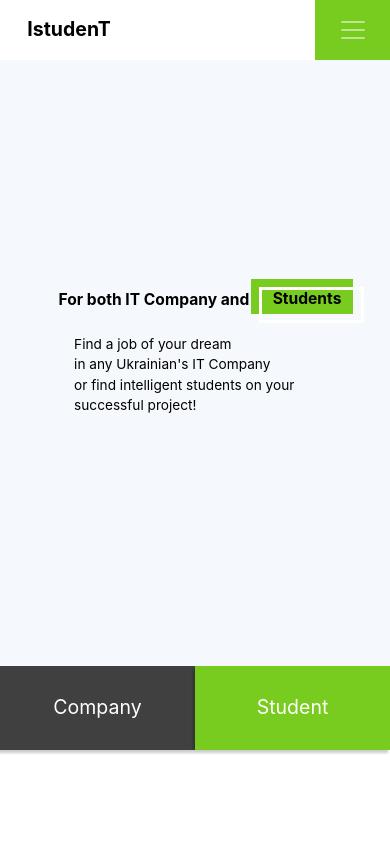
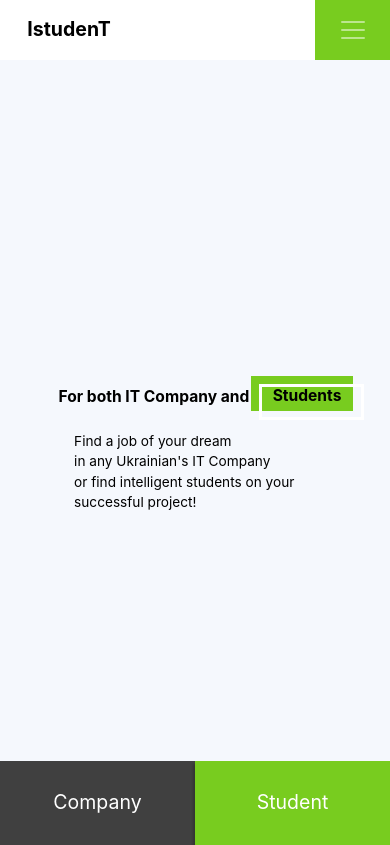
Before and after one commit to vasarostik/istudent, a React (Create React App) app: page / in a window 390 px wide. Built offline with nearby package versions, Linux system fonts and the light colour scheme.

Commit message:
fix navbar and buttons UI

```diff
--- a/package.json
+++ b/package.json
@@ -2,8 +2,10 @@
   "name": "istudent",
   "version": "0.1.0",
   "private": true,
+  "homepage": "https://jarvizzik.github.io/istudent",
   "dependencies": {
     "bootstrap": "^4.3.1",
+    "gh-pages": "^2.0.1",
     "mdbreact": "^4.13.0",
     "react": "^16.8.6",
     "react-bootstrap": "^1.0.0-beta.8",
@@ -16,7 +18,9 @@
     "start": "react-scripts start",
     "build": "react-scripts build",
     "test": "react-scripts test",
-    "eject": "react-scripts eject"
+    "eject": "react-scripts eject",
+    "predeploy": "npm run build",
+    "deploy": "gh-pages -d build"
   },
   "eslintConfig": {
     "extends": "react-app"
--- a/src/css/App.css
+++ b/src/css/App.css
@@ -73,6 +73,8 @@
   position:absolute;
   align-self:center;
   top:77vh;
+  flex-direction: row;
+  display:inline;
 }
 
 .studentButton{
@@ -95,16 +97,32 @@
   background-color: #404040;
 }
 
-@media only screen and (max-width: 700px) {
+@media only screen and (max-width: 767.9px)  {
+
+  .main {
+    min-height: 93vh;
+  }
 
   .buttons {
-    position:relative;
-    align-self:center;
-    top:60vmin;
+    position:absolute;
+    top:auto;
+    bottom: 0vh;
+    display:flex;
   }
 
+  .companyButton{
+    float:left;
+    height:10vh;
+    width:50vw;
+    border:0px;
+    font-size:5vmin;
+    color:#fff;
+    box-shadow: rgba(0, 0, 0, 0.2) -0.5vmin 0.7vmin 0.6vmin 0px;
+    background-color: #404040;
+  }
 
   .studentButton{
+    float:right;
     height:10vh;
     width:50vw;
     border:0px;
@@ -114,14 +132,31 @@
     background-color:#78cc1f;
   }
 
-  .companyButton{
-    height:10vh;
-    width:50vw;
-    border:0px;
-    font-size:5vmin;
-    color:#fff;
-    box-shadow: rgba(0, 0, 0, 0.2) -0.5vmin 0.7vmin 0.6vmin 0px;
-    background-color: #404040;
+}
+
+/* mobile responsive buttons */
+@media only screen and (max-height: 830px) and (max-width: 767.9px) {
+  .main {
+    min-height: 92.7vmax;
   }
-
 }
+@media only screen and (max-height: 737px) and (max-width: 767.9px) {
+  .main {
+    min-height: 91.7vmax;
+  }
+}
+@media only screen and (max-height: 668px) and (max-width: 767.9px) {
+  .main {
+    min-height: 91vmax;
+  }
+}
+@media only screen and (max-height: 641px) and (max-width: 767.9px) {
+  .main {
+    min-height: 90.5vmax;
+  }
+}
+@media only screen and (max-height: 569px) and (max-width: 768px) {
+  .main {
+    min-height: 89.5vmax;
+  }
+}
--- a/src/css/NavbarPage.css
+++ b/src/css/NavbarPage.css
@@ -7,7 +7,6 @@
     margin: 0px 12vw;
     border-radius: 0 0 17px 17px;
     z-index:100;
-
 }
 
 .link{
@@ -17,10 +16,6 @@
 
 .link:hover{
     background-color:#78cc1f;
-}
-
-.mobileMenu{
-    display: none;
 }
 
 .link span{
@@ -35,17 +30,7 @@
     display: none;
 }
 
-.navButton{
-    background-color:#78cc1f;
-    border:0px;
-    border-radius:0px;
-    height:60px;
-    width:75px;
-    margin-top:0vh;
-    margin-left:4vw;
-}
-
-@media only screen and (max-width: 700px) {
+@media only screen and (max-width: 767.9px) {
     .nav{
         background-color:#fff;
         position: relative;
@@ -60,13 +45,25 @@
         display: block;
     }
 
-    .mobileMenu{
-        display: block;
+    .link{
+        border-width: 0px 0px 2px 0px;
+        border-style: solid;
+        border-color: #f5f8fd;
     }
 
     .link span{
         color:#000;
-        font-size: 5vw;
+        font-size: 3vmin;
         margin-left:9vw;
     }
+
+    .navButton{
+        background-color:#78cc1f;
+        border:0px;
+        border-radius:0px;
+        height:60px;
+        width:75px;
+        margin-top:0vh;
+        margin-left:4vw;
+    }
 }
```
Also changed, not shown: 1 other file (tests, documents, lock files or other folders).
